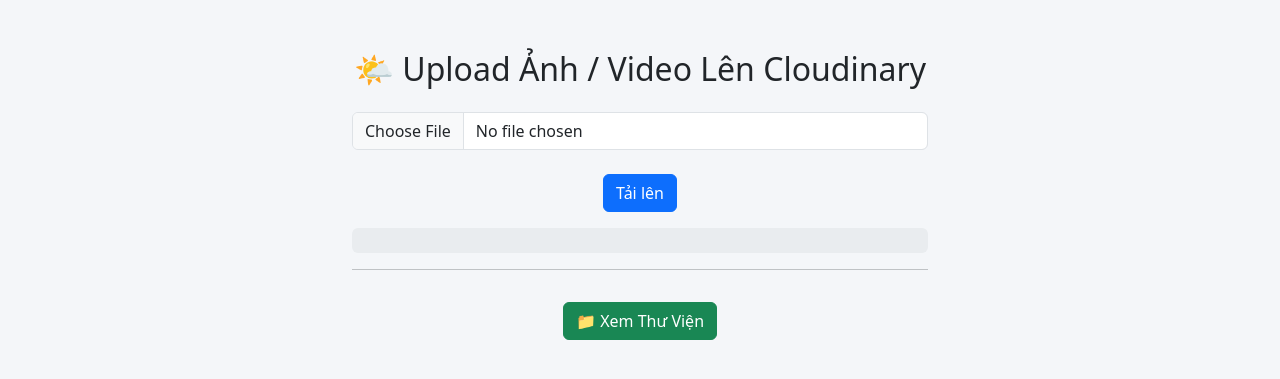
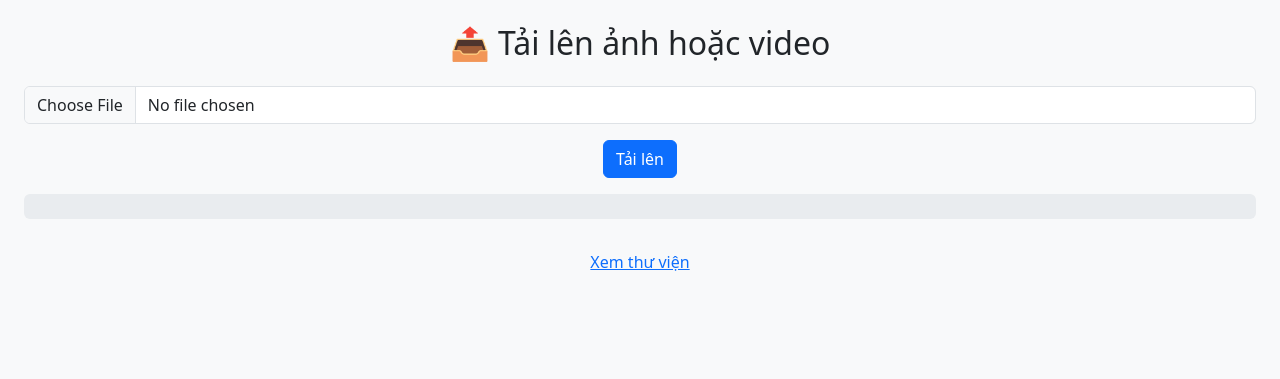
Before and after one commit to billhaha1947/flask-update, a Flask app: page / in a window 1280 px wide. Shown: the top 379 px of the page. Run offline with Flask 3, Linux system fonts and the light colour scheme; some libraries are stand-ins or nearby versions.

Commit message:
Update index.html

```diff
--- a/templates/index.html
+++ b/templates/index.html
@@ -2,46 +2,48 @@
 <html lang="vi">
 <head>
     <meta charset="UTF-8">
-  <title>Upload Ảnh & Video</title>
+    <title>Tải lên ảnh/video</title>
     <link href="https://cdn.jsdelivr.net/npm/bootstrap@5.3.2/dist/css/bootstrap.min.css" rel="stylesheet">
-  <style>
-    body { background: #f4f6f9; }
-    .container { margin-top: 50px; max-width: 600px; }
-    .progress { height: 25px; margin-top: 15px; }
-  </style>
 </head>
-<body>
-  <div class="container text-center">
-    <h2 class="mb-4">🌤 Upload Ảnh / Video Lên Cloudinary</h2>
-    <form id="upload-form" action="/upload" method="post" enctype="multipart/form-data">
-      <input type="file" name="file" class="form-control" required><br>
-      <button type="submit" class="btn btn-primary">Tải lên</button>
-    </form>
-    <div class="progress mt-3">
-      <div id="progress-bar" class="progress-bar" role="progressbar" style="width: 0%">0%</div>
-    </div>
-    <hr>
-    <a href="/gallery" class="btn btn-success mt-3">📁 Xem Thư Viện</a>
+<body class="bg-light text-center p-4">
+    <h2 class="mb-4">📤 Tải lên ảnh hoặc video</h2>
+
+    <input type="file" id="fileInput" class="form-control mb-3" accept="image/*,video/*">
+    <button id="uploadBtn" class="btn btn-primary">Tải lên</button>
+
+    <div class="progress mt-3" style="height: 25px;">
+        <div id="progressBar" class="progress-bar progress-bar-striped bg-success" style="width: 0%">0%</div>
     </div>
 
+    <a href="/gallery" class="btn btn-link mt-4">Xem thư viện</a>
+
     <script>
-    const form = document.getElementById('upload-form');
-    const progressBar = document.getElementById('progress-bar');
+        const btn = document.getElementById("uploadBtn");
+        const input = document.getElementById("fileInput");
+        const bar = document.getElementById("progressBar");
 
-    form.addEventListener('submit', e => {
-      e.preventDefault();
+        btn.onclick = async () => {
+            const file = input.files[0];
+            if (!file) return alert("Chọn file trước!");
+
+            const formData = new FormData();
+            formData.append("file", file);
+
             const xhr = new XMLHttpRequest();
-      xhr.open('POST', '/upload');
-      xhr.upload.addEventListener('progress', e => {
+            xhr.open("POST", "/upload");
+            xhr.upload.onprogress = e => {
                 if (e.lengthComputable) {
-          const percent = (e.loaded / e.total) * 100;
-          progressBar.style.width = percent + '%';
-          progressBar.textContent = Math.round(percent) + '%';
+                    const percent = Math.round((e.loaded / e.total) * 100);
+                    bar.style.width = percent + "%";
+                    bar.innerText = percent + "%";
                 }
-      });
-      xhr.onload = () => { if (xhr.status === 200) location.href = '/gallery'; };
-      xhr.send(new FormData(form));
-    });
+            };
+            xhr.onload = () => {
+                if (xhr.status === 200) alert("Tải lên thành công!");
+                else alert("Lỗi tải lên!");
+            };
+            xhr.send(formData);
+        };
     </script>
 </body>
 </html>
```
Lines whose indentation alone changed are shown as unchanged.
